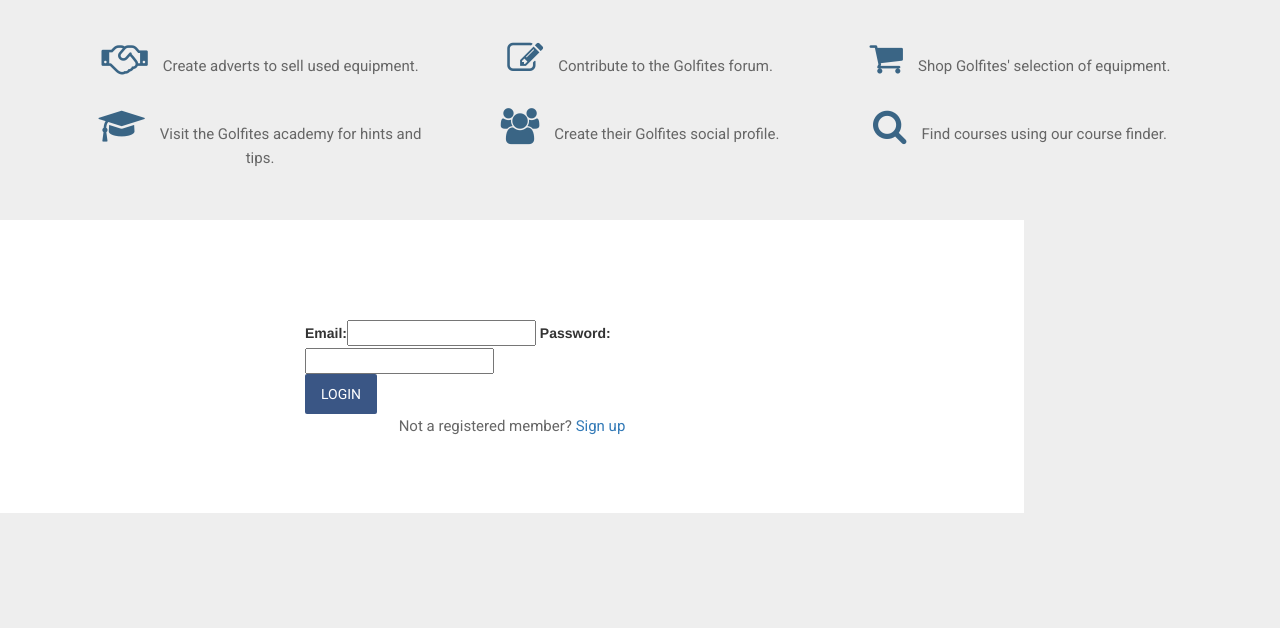
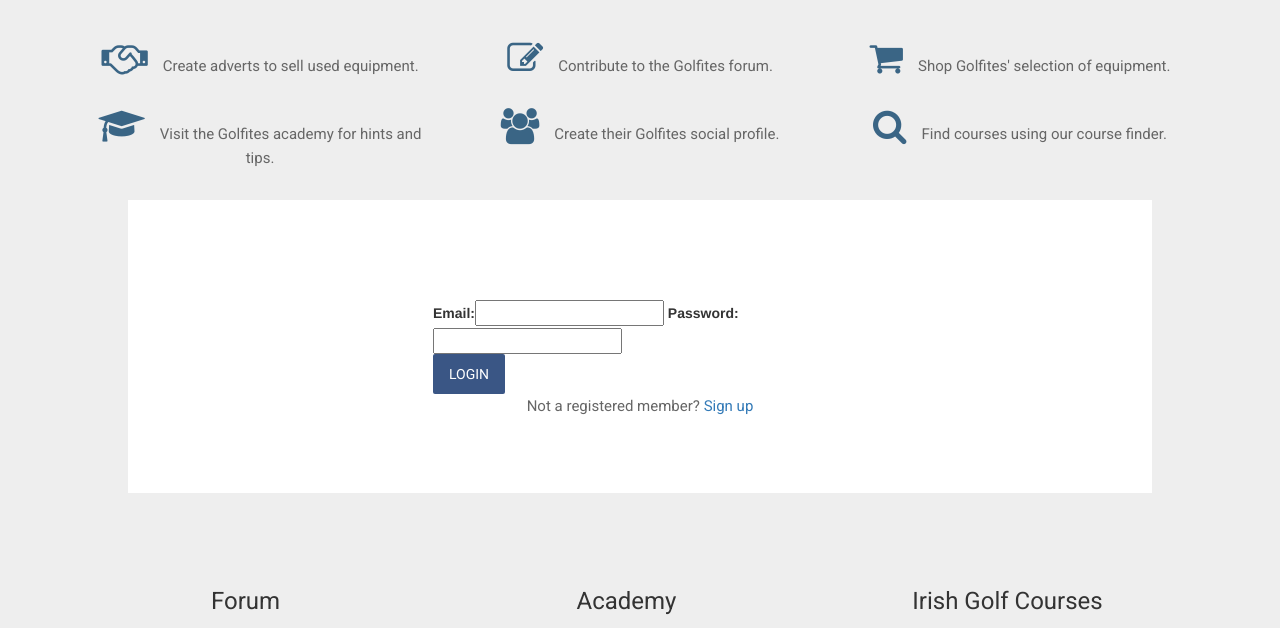
Before and after one commit to Primovisto/Golfites-Golf-Community, a Django app: page / in a window 1280 px wide. Shown: the part 648-1276 px from the top of the page. Run offline with Django 3.2, Linux system fonts and the light colour scheme; data comes from the database, SQL or seed files in the repository; some libraries are stand-ins or nearby versions.

Commit message:
one final adjustment

```diff
--- a/static/css/style.css
+++ b/static/css/style.css
@@ -355,7 +355,7 @@ section .register-header p {
 
 section .login-register-form-section {
     background-color: #fff;
-    margin: 20px 0;
+
 }
 
 section .login-register-form-section .col-centered {
```
